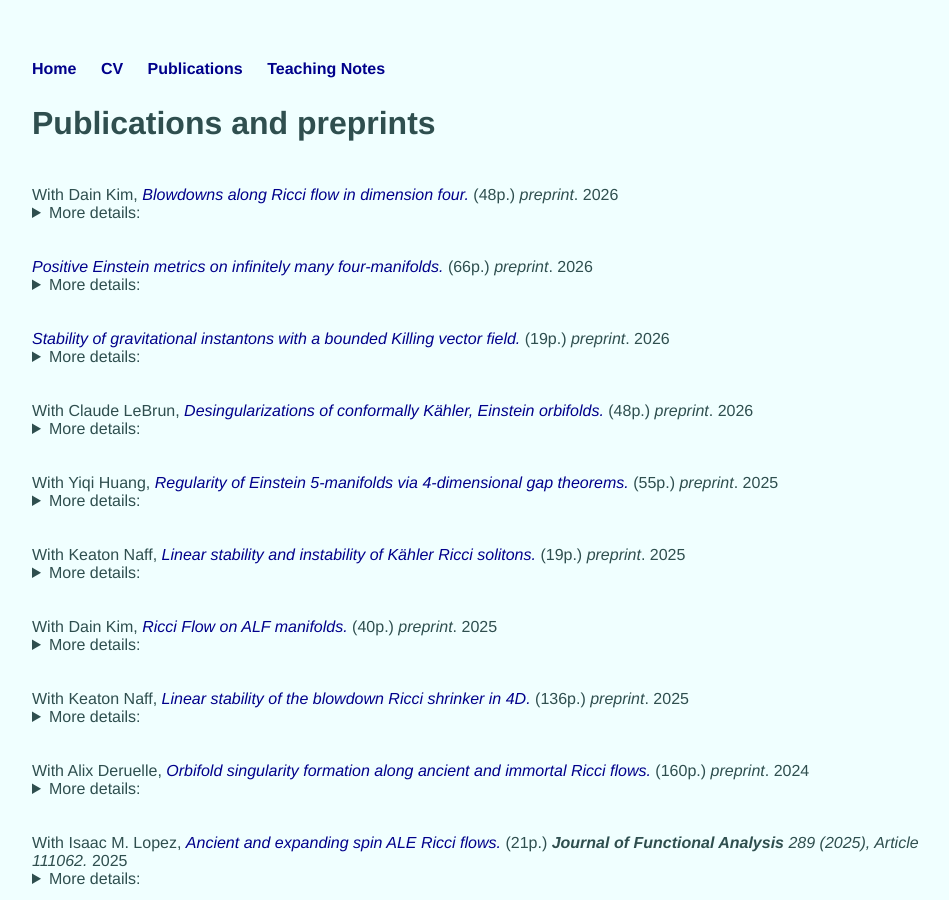
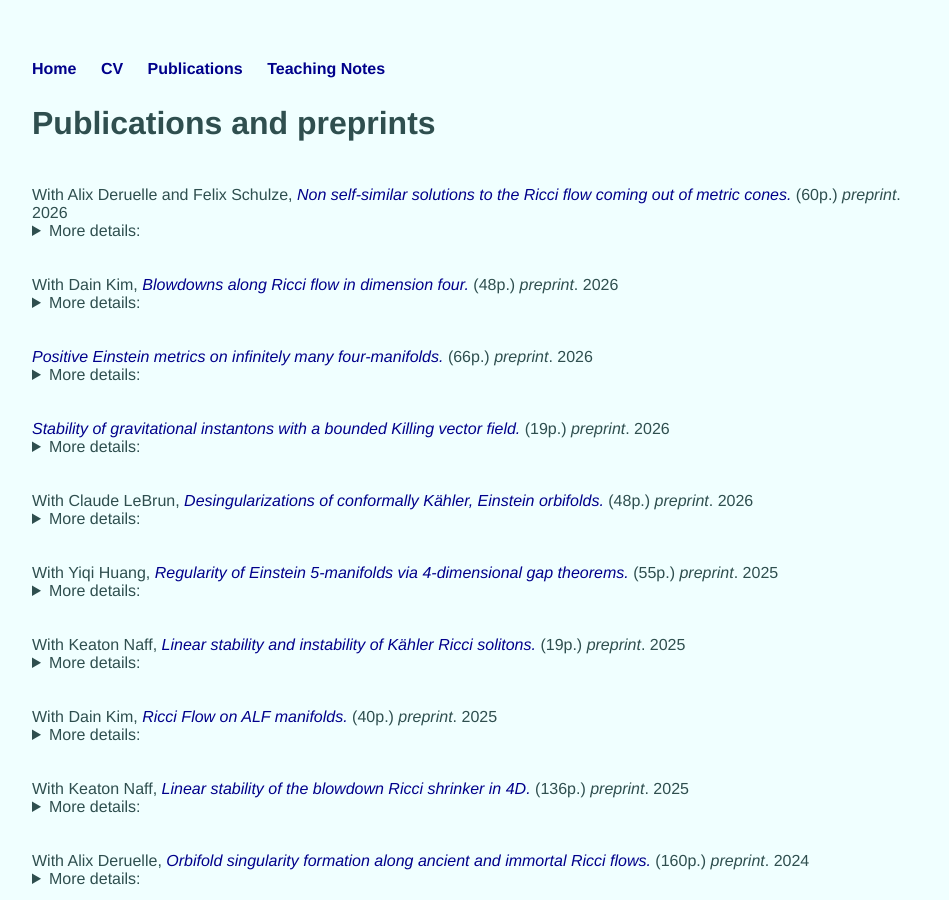
Before and after one commit to tristanozuch/tristanozuch.github.io, a Jekyll site: the page built from publications/index.html, in a window 1280 px wide and 900 px high. Shown: the whole window, without its empty margins (160-1109 px from the left). Built offline with Jekyll 4.4.1, drawn with Linux system fonts in a browser that asks for light colours.

Commit message:
Update index.html

```diff
--- a/publications/index.html
+++ b/publications/index.html
@@ -4,6 +4,15 @@ title: Publications
 ---
 
 <h2>Publications and preprints</h2>
+
+<br /> With Alix Deruelle and Felix Schulze, <a href="https://arxiv.org/abs/2611.16976"><i>Non self-similar solutions to the Ricci flow coming out of metric cones.</i></a> (60p.) <i>preprint</i>. 2026
+<br />
+<details>
+  <summary>More details:</summary>
+  <div style="margin: 15px;">
+    Starting from an asymptotically conical unstable expanding gradient Ricci soliton, we construct a family of Ricci flows emerging from the same metric cone, parametrized by positive modes of its weighted Lichnerowicz operator.
+  </div>
+</details><br />
 
 <br /> With Dain Kim, <a href="https://arxiv.org/abs/2611.00139"><i>Blowdowns along Ricci flow in dimension four.</i></a> (48p.) <i>preprint</i>. 2026
 <br />
```
